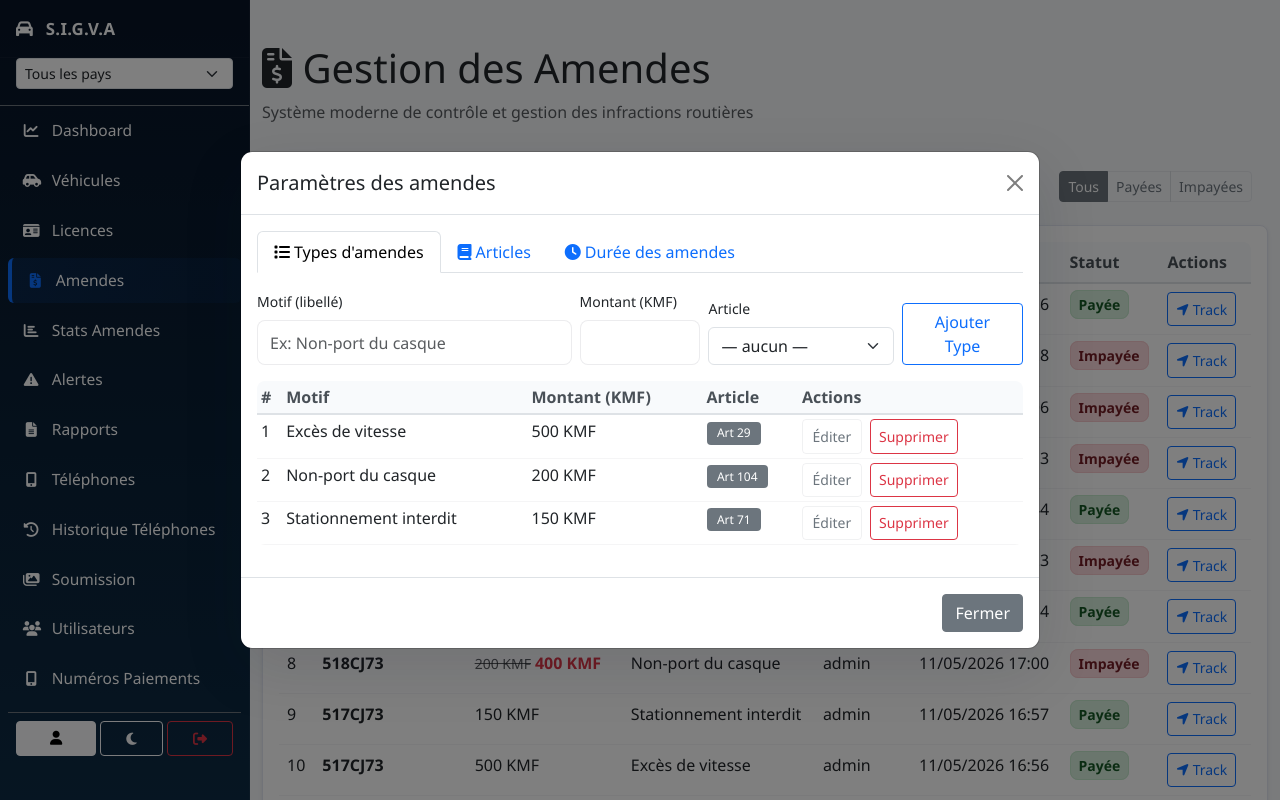
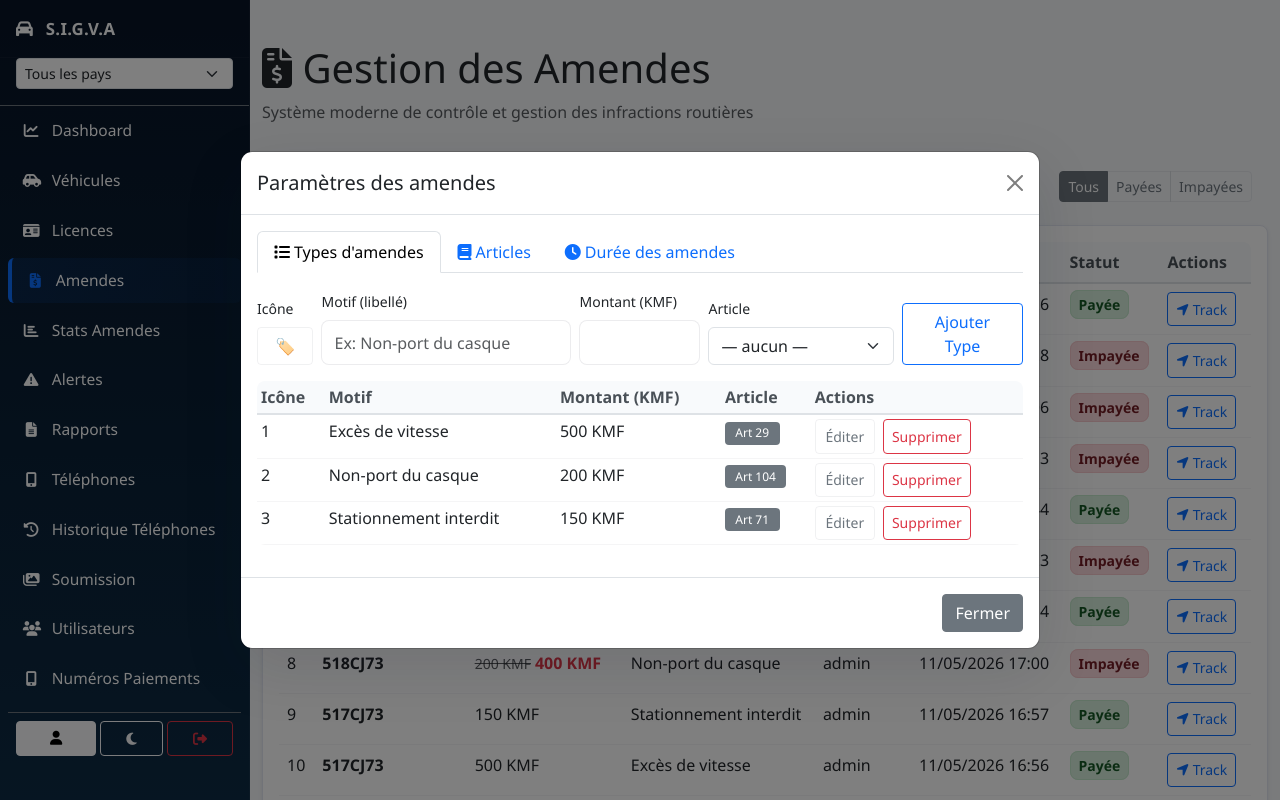
Before and after one commit to smarttechnology-km/brigade-mobile, a Flask app: page /fines in a window 1280 px wide, after a click on "Paramètres Amendes". Run offline with Flask 3, Linux system fonts and the light colour scheme; a user stored in the database is signed in; data comes from the database, SQL or seed files in the repository; some libraries are stand-ins or nearby versions.

Commit message:
Add files via upload

```diff
--- a/app/templates/fines.html
+++ b/app/templates/fines.html
@@ -121,7 +121,21 @@
           <div class="tab-pane show active" id="tab-fine-types">
             <form id="fine-type-form" class="row g-2 align-items-end mb-3">
               <input type="hidden" id="fine-type-id" />
-              <div class="col-md-5">
+              <input type="hidden" id="fine-type-icon" />
+              <div class="col-md-1">
+                <label class="form-label small">Icône</label>
+                <div class="dropdown">
+                  <button type="button" id="fine-type-icon-btn" class="btn btn-outline-secondary w-100" data-bs-toggle="dropdown" aria-expanded="false" title="Choisir une icône">
+                    <span id="fine-type-icon-preview">🏷️</span>
+                  </button>
+                  <div class="dropdown-menu p-2" style="min-width:260px;max-width:280px;">
+                    <div class="d-flex flex-wrap gap-1" id="fine-type-icon-grid"></div>
+                    <div class="dropdown-divider"></div>
+                    <button type="button" class="dropdown-item small text-muted" data-icon-choice="">Aucune icône</button>
+                  </div>
+                </div>
+              </div>
+              <div class="col-md-4">
                 <label class="form-label small">Motif (libellé)</label>
                 <input type="text" id="fine-type-label" class="form-control" placeholder="Ex: Non-port du casque" required />
               </div>
@@ -144,7 +158,7 @@
               <table class="table table-sm table-hover">
                 <thead>
                   <tr>
-                    <th>#</th>
+                    <th>Icône</th>
                     <th>Motif</th>
                     <th>Montant (KMF)</th>
                     <th>Article</th>
```
Also changed, not shown: app/templates/licenses.html (+16 -2 lines).
